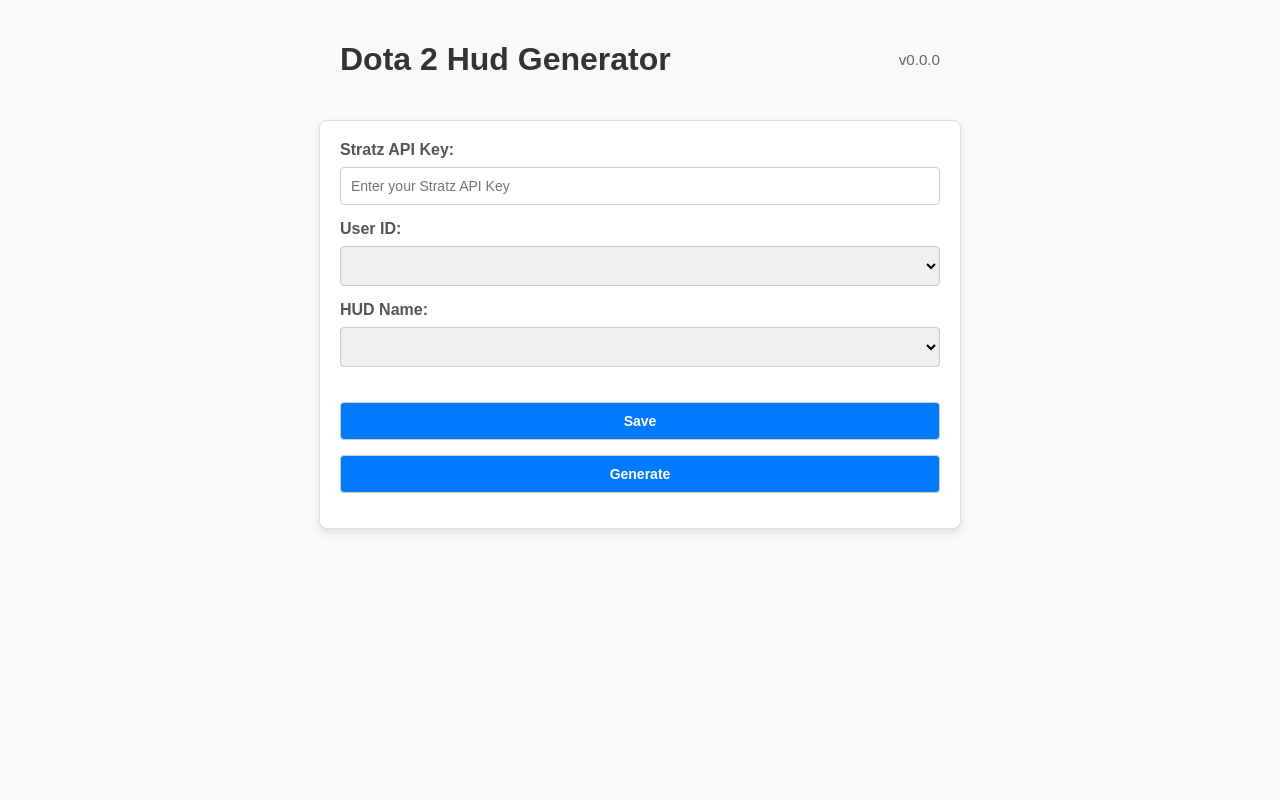
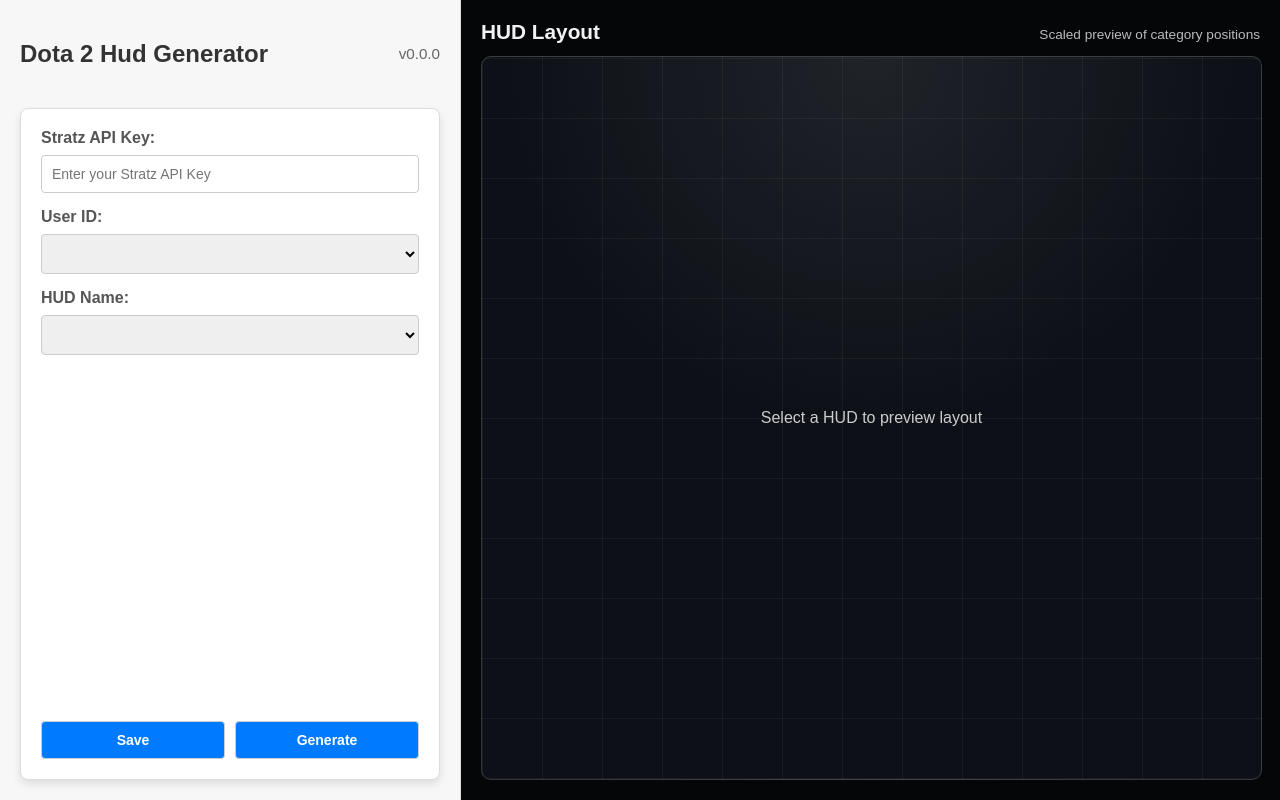
Before and after one commit to shiziksama/dota2_hud, a PHP site: page / in a window 1280 px wide. Run offline with PHP 8.4, Linux system fonts and the light colour scheme; lists and menus that the app fills with data are empty.

Commit message:
Added preview to right side of app

```diff
--- a/ipc/ipcHandlers.js
+++ b/ipc/ipcHandlers.js
@@ -10,6 +10,10 @@
     ipcMain.handle('getConfig', () => configService.getConfig());
     ipcMain.handle('setConfig', (event, config) => configService.setConfig(config));
     ipcMain.handle('getAppVersion', () => app.getVersion());
+    ipcMain.handle('previewHud', (event, payload) => {
+        const { userid, hudName, hudConfig, apiKey } = payload || {};
+        return hudService.previewHud(userid, hudName, hudConfig, apiKey);
+    });
 }
 
 export default {
--- a/main.js
+++ b/main.js
@@ -19,6 +19,8 @@
             preload: path.resolve(path.dirname(fileURLToPath(import.meta.url)), 'preload.js'),
         },
     });
+    win.setMenuBarVisibility(false);
+    win.maximize();
     win.loadFile('./src/index.html');
 };
 
--- a/preload.js
+++ b/preload.js
@@ -8,5 +8,6 @@
   generate: () => ipcRenderer.invoke('generate'),
   getHud: (userid) => ipcRenderer.invoke('getHud', userid),
   getAppVersion: () => ipcRenderer.invoke('getAppVersion'),
+  previewHud: (payload) => ipcRenderer.invoke('previewHud', payload),
   // we can also expose variables, not just functions
 })
--- a/src/css/style.css
+++ b/src/css/style.css
@@ -1,15 +1,44 @@
-/* Загальний стиль */
+html, body {
+    height: 100%;
+}
+
 body {
     font-family: Arial, sans-serif;
-    background-color: #f9f9f9;
+    background-color: #050608;
     margin: 0;
+    color: #333;
+    overflow: hidden;
+}
+
+.app-shell {
+    display: flex;
+    height: 100vh;
+    overflow: hidden;
+}
+
+.side-panel {
+    width: 420px;
+    background: #f7f7f7;
+    border-right: 1px solid #ddd;
     padding: 20px;
-    color: #333;
+    display: flex;
+    flex-direction: column;
+    gap: 20px;
+    overflow-y: auto;
+}
+
+.layout-stage-area {
+    flex: 1;
+    display: flex;
+    flex-direction: column;
+    padding: 20px;
+    background: #050608;
+    box-sizing: border-box;
+    height: 100vh;
+    overflow: hidden;
 }
 
 .app-header {
-    max-width: 600px;
-    margin: 0 auto 20px;
     display: flex;
     align-items: center;
     justify-content: space-between;
@@ -20,52 +49,44 @@
     color: #666;
 }
 
-form {
-    max-width: 600px;
-    margin: 0 auto;
+.settings-form {
+    flex: 1;
     background: #fff;
     padding: 20px;
     border: 1px solid #ddd;
     border-radius: 8px;
     box-shadow: 0 4px 8px rgba(0, 0, 0, 0.1);
+    display: flex;
+    flex-direction: column;
+    gap: 15px;
 }
 
-/* Заголовки */
-form h1 {
-    font-size: 1.5em;
-    margin-bottom: 20px;
-    text-align: center;
-    color: #555;
-}
-
-/* Поля форми */
-form label {
+.settings-form label {
     display: block;
     margin-bottom: 8px;
     font-weight: bold;
     color: #555;
 }
 
-form input,
-form select,
-form button {
+.settings-form input,
+.settings-form select,
+.settings-form button {
     width: 100%;
     padding: 10px;
-    margin-bottom: 15px;
     border: 1px solid #ccc;
     border-radius: 4px;
     box-sizing: border-box;
     font-size: 14px;
 }
 
-form input:focus,
-form select:focus {
+.settings-form input:focus,
+.settings-form select:focus {
     border-color: #007bff;
     outline: none;
     box-shadow: 0 0 4px rgba(0, 123, 255, 0.25);
 }
 
-form button {
+.settings-form button {
     background-color: #007bff;
     color: white;
     font-weight: bold;
@@ -73,11 +94,45 @@
     transition: background-color 0.3s ease;
 }
 
-form button:hover {
+.settings-form button:hover {
     background-color: #0056b3;
 }
 
-/* Стиль для елементів HUD */
+.form-actions {
+    display: flex;
+    gap: 10px;
+    margin-top: auto;
+}
+
+.form-actions button {
+    flex: 1;
+}
+
+#hud {
+    flex: 1;
+    overflow-y: auto;
+    margin-top: 10px;
+}
+
+.alert {
+    margin-top: 20px;
+    padding: 10px;
+    border-radius: 4px;
+    font-size: 14px;
+}
+
+.alert-success {
+    background-color: #d4edda;
+    color: #155724;
+    border: 1px solid #c3e6cb;
+}
+
+.alert-error {
+    background-color: #f8d7da;
+    color: #721c24;
+    border: 1px solid #f5c6cb;
+}
+
 .hud_element {
     border: 1px solid #ddd;
     border-radius: 4px;
@@ -96,11 +151,11 @@
     margin-right: 10px;
     flex: 1 1 100%;
 }
+
 .hud_element input[type="checkbox"] {
     display: none;
 }
 
-/* Базовий стиль для label */
 .hud_element label {
     display: inline-block;
     padding: 10px;
@@ -112,18 +167,17 @@
     transition: background-color 0.3s ease, border-color 0.3s ease, color 0.3s ease;
 }
 
-/* Коли чекбокс активований */
 .hud_element input[type="checkbox"]:checked + label {
     background-color: #007bff;
     border-color: #0056b3;
     color: white;
 }
 
-/* Додатковий ефект наведення */
 .hud_element label:hover {
     background-color: #e6e6e6;
     border-color: #ccc;
 }
+
 .hud_element .ratings {
     flex: 1 1 100%;
     margin-top: 10px;
@@ -136,34 +190,113 @@
     flex: 1 1 calc(25% - 8px);
 }
 
-/* Кнопки в HUD */
 .hud_element .count input {
     width: 80px;
     margin-left: 10px;
 }
 
-/* Відступи */
-#hud {
-    margin-top: 20px;
+.hero-tiles {
+    display: flex;
+    flex-wrap: wrap;
+    gap: 6px;
 }
 
-
-/* Відображення помилок або інформаційних повідомлень */
-.alert {
-    margin-top: 20px;
-    padding: 10px;
+.hero-tile {
+    min-width: 34px;
+    padding: 4px 6px;
     border-radius: 4px;
-    font-size: 14px;
+    background-color: #1b2838;
+    color: #fff;
+    font-size: 0.75em;
+    text-align: center;
+    border: 1px solid rgba(255, 255, 255, 0.2);
 }
 
-.alert-success {
-    background-color: #d4edda;
-    color: #155724;
-    border: 1px solid #c3e6cb;
+.hero-tiles.empty::after {
+    content: "No heroes to display";
+    color: #777;
+    font-style: italic;
 }
 
-.alert-error {
-    background-color: #f8d7da;
-    color: #721c24;
-    border: 1px solid #f5c6cb;
+.hud-layout-wrapper {
+    flex: 1;
+    display: flex;
+    flex-direction: column;
+    gap: 12px;
+    color: #f2f2f2;
+    min-height: 0;
 }
+.hud-layout-header {
+    display: flex;
+    align-items: baseline;
+    justify-content: space-between;
+}
+
+.hud-layout-header h2 {
+    margin: 0;
+    font-size: 1.3em;
+}
+
+.hud-layout-hint {
+    font-size: 0.85em;
+    color: #bbb;
+}
+
+.hud-stage {
+    position: relative;
+    flex: 1;
+    width: 100%;
+    border: 1px solid rgba(255, 255, 255, 0.15);
+    border-radius: 10px;
+    background: radial-gradient(circle at top, rgba(255, 255, 255, 0.08), transparent 45%),
+        repeating-linear-gradient(0deg, rgba(255, 255, 255, 0.05) 0, rgba(255, 255, 255, 0.05) 1px, transparent 1px, transparent 60px),
+        repeating-linear-gradient(90deg, rgba(255, 255, 255, 0.05) 0, rgba(255, 255, 255, 0.05) 1px, transparent 1px, transparent 60px),
+        #0d1117;
+    overflow: hidden;
+    min-height: 0;
+}
+
+.hud-stage-message {
+    position: absolute;
+    top: 50%;
+    left: 50%;
+    transform: translate(-50%, -50%);
+    color: #ccc;
+    font-size: 1em;
+    text-align: center;
+}
+
+.hud-block {
+    position: absolute;
+    border: 1px solid rgba(0, 180, 255, 0.8);
+    border-radius: 6px;
+    box-shadow: 0 8px 14px rgba(0, 0, 0, 0.35);
+    background: rgba(0, 120, 255, 0.12);
+    padding: 6px;
+    display: flex;
+    flex-direction: column;
+    gap: 6px;
+    box-sizing: border-box;
+    overflow: hidden;
+}
+
+.hud-block__header {
+    font-size: 0.75em;
+    text-transform: uppercase;
+    letter-spacing: 0.05em;
+    color: #f2f2f2;
+    display: flex;
+    justify-content: space-between;
+    align-items: center;
+}
+
+.hud-block__coords {
+    font-weight: normal;
+    font-size: 0.7em;
+    color: rgba(255, 255, 255, 0.75);
+    margin-left: 8px;
+}
+
+.hud-block .hero-tiles {
+    gap: 4px;
+}
--- a/src/index.html
+++ b/src/index.html
@@ -7,11 +7,13 @@
   <link rel="stylesheet" href="./css/style.css"></link>
 </head>
 <body>
+<div class="app-shell">
+  <aside class="side-panel">
     <header class="app-header">
       <h1>Dota 2 Hud Generator</h1>
       <span id="app-version" class="app-version">v0.0.0</span>
     </header>
-<form id="form">
+    <form id="form" class="settings-form">
       <div>
         <label for="api-key">Stratz API Key:</label>
         <input type="text" id="api-key" name="apiKey" placeholder="Enter your Stratz API Key">
@@ -25,9 +27,24 @@
         <select name="hudname" id="hudname"></select>
       </div>
       <div id="hud"></div>
+      <div class="form-actions">
         <button id="save">Save</button>
-  <button id="generate">Generate</button>
+        <button id="generate" type="button">Generate</button>
+      </div>
     </form>
+  </aside>
+  <main class="layout-stage-area">
+    <div class="hud-layout-wrapper">
+      <div class="hud-layout-header">
+        <h2>HUD Layout</h2>
+        <span class="hud-layout-hint">Scaled preview of category positions</span>
+      </div>
+      <div id="hud-stage" class="hud-stage">
+        <div class="hud-stage-message">Select a HUD to preview layout</div>
+      </div>
+    </div>
+  </main>
+</div>
 <script src="./js/jquery-3.7.1.min.js"></script>
 <script src="./js/jquery.serializejson.js"></script>
 <script type="module" src="./js/helpers.js"></script>
```
Also changed, not shown: services/hudService.js (+19 -1 lines), src/js/renderer.js (+309 -0 lines). Lines whose indentation alone changed are shown as unchanged.
